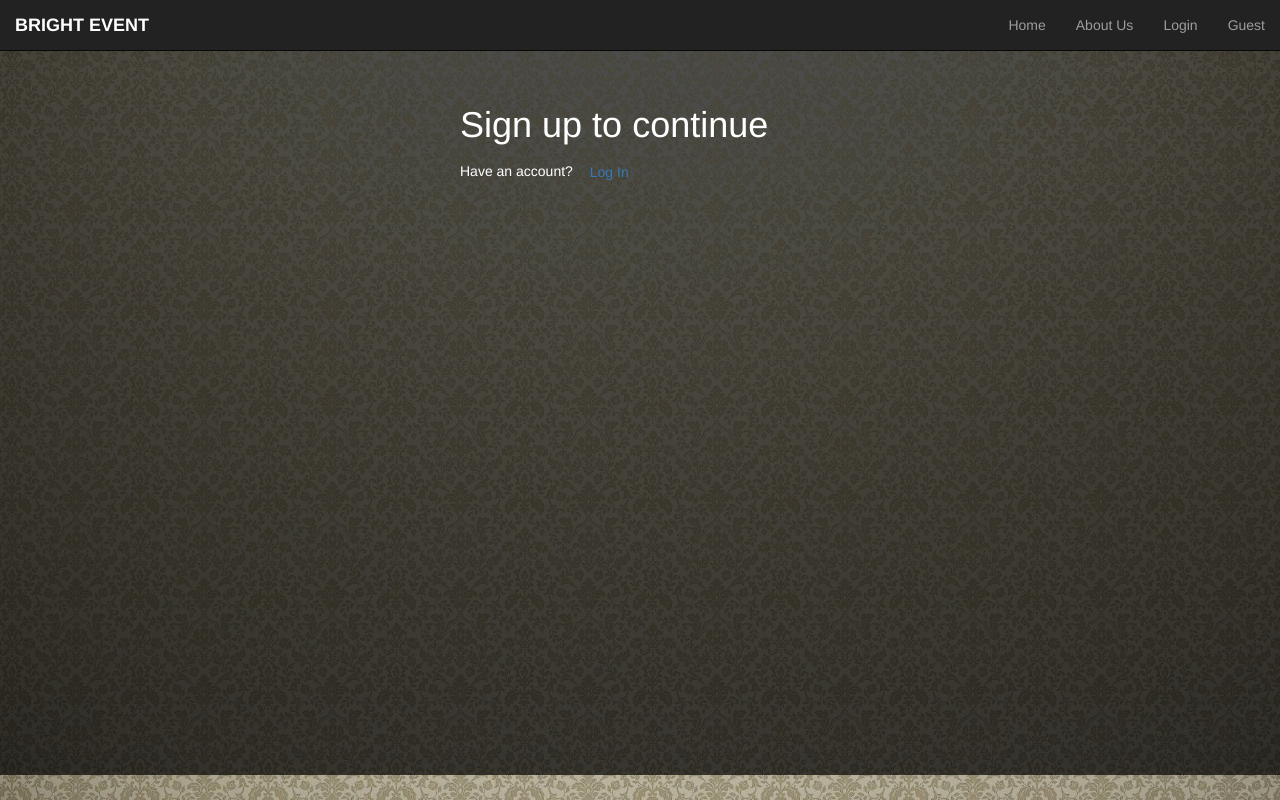
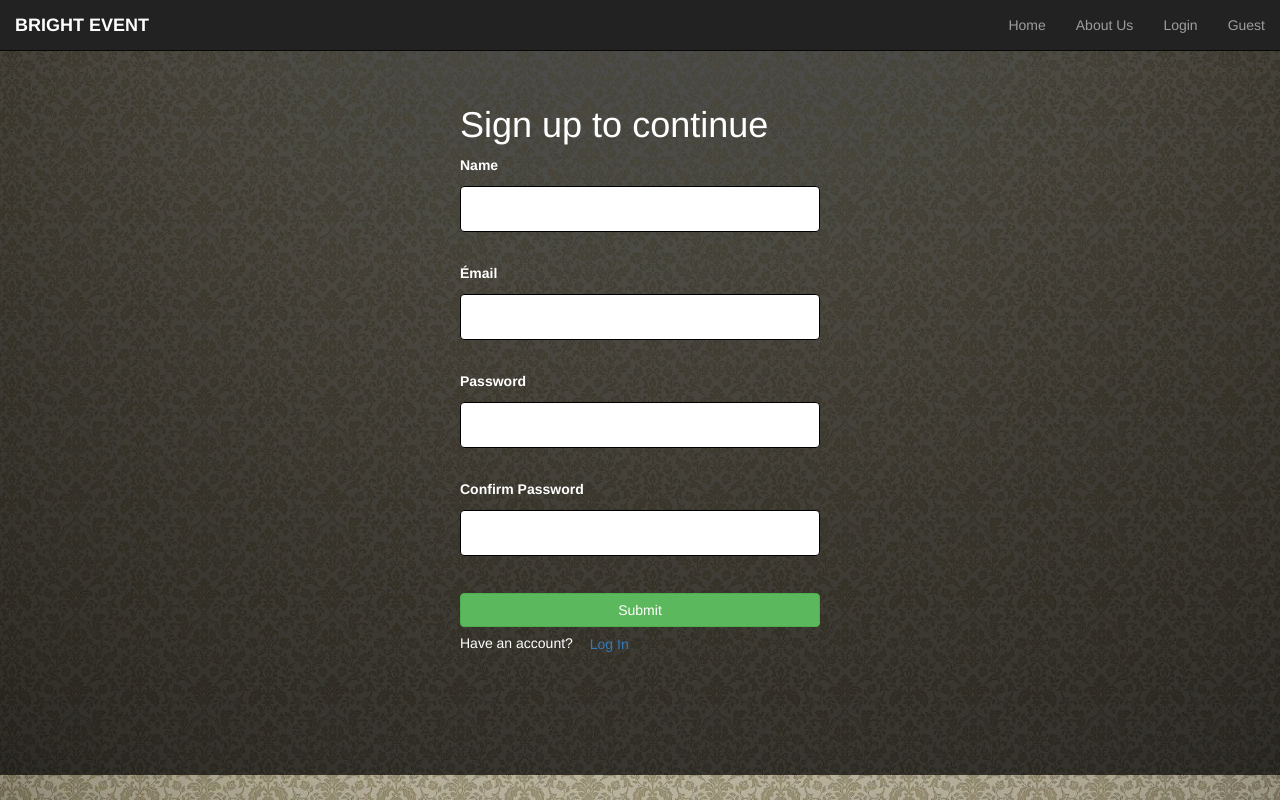
Before and after one commit to brandeddavid/Bright-Events, a Flask app: page / in a window 1280 px wide. Run offline with Flask 2, Linux system fonts and the light colour scheme; some libraries are stand-ins or nearby versions.

Commit message:
Add registration form control

```diff
--- /dev/null
+++ b/app/templates/includes/_formhelpers.html
@@ -0,0 +1,12 @@
+{% macro render_field(field) %}
+  <dt>{{ field.label }}
+  <dd>{{ field(**kwargs)|safe }}
+  {% if field.errors %}
+    <ul class=errors>
+    {% for error in field.errors %}
+      <li>{{ error }}</li>
+    {% endfor %}
+    </ul>
+  {% endif %}
+  </dd>
+{% endmacro %}
--- a/app/templates/index.html
+++ b/app/templates/index.html
@@ -19,9 +19,32 @@
 
 						<h1>Sign up to continue</h1>
 
+            {% from "includes/_formhelpers.html" import render_field %}
+
 						<form action="" method="POST">
 
+              <div class="form-group">
 
+                {{render_field(form.name, clas_="form-control")}}
+
+              </div>
+              <div class="form-group">
+
+                {{render_field(form.email, clas_="form-control")}}
+
+              </div>
+              <div class="form-group">
+
+                {{render_field(form.password, clas_="form-control")}}
+
+              </div>
+              <div class="form-group">
+
+                {{render_field(form.confirmpassword, clas_="form-control")}}
+
+              </div>
+
+              <input type="submit" class="btn btn-success" value="Submit">
 
 
                       <!--
```
